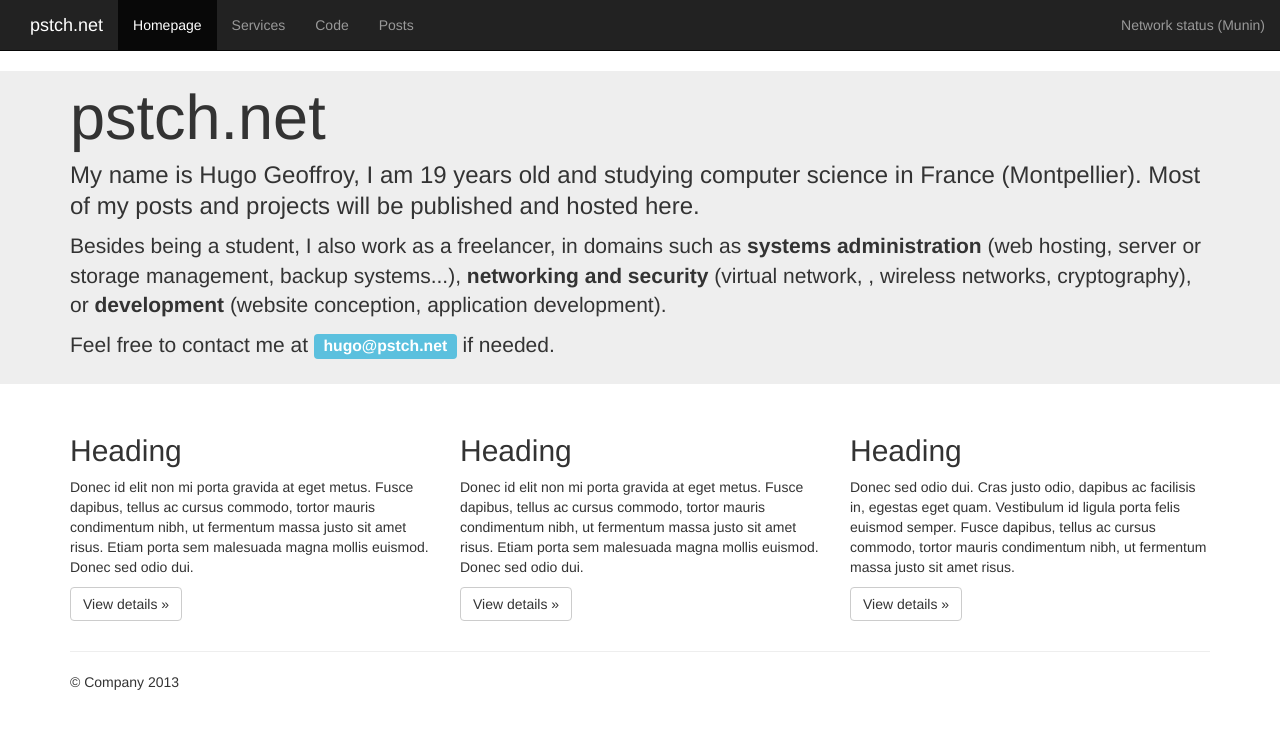
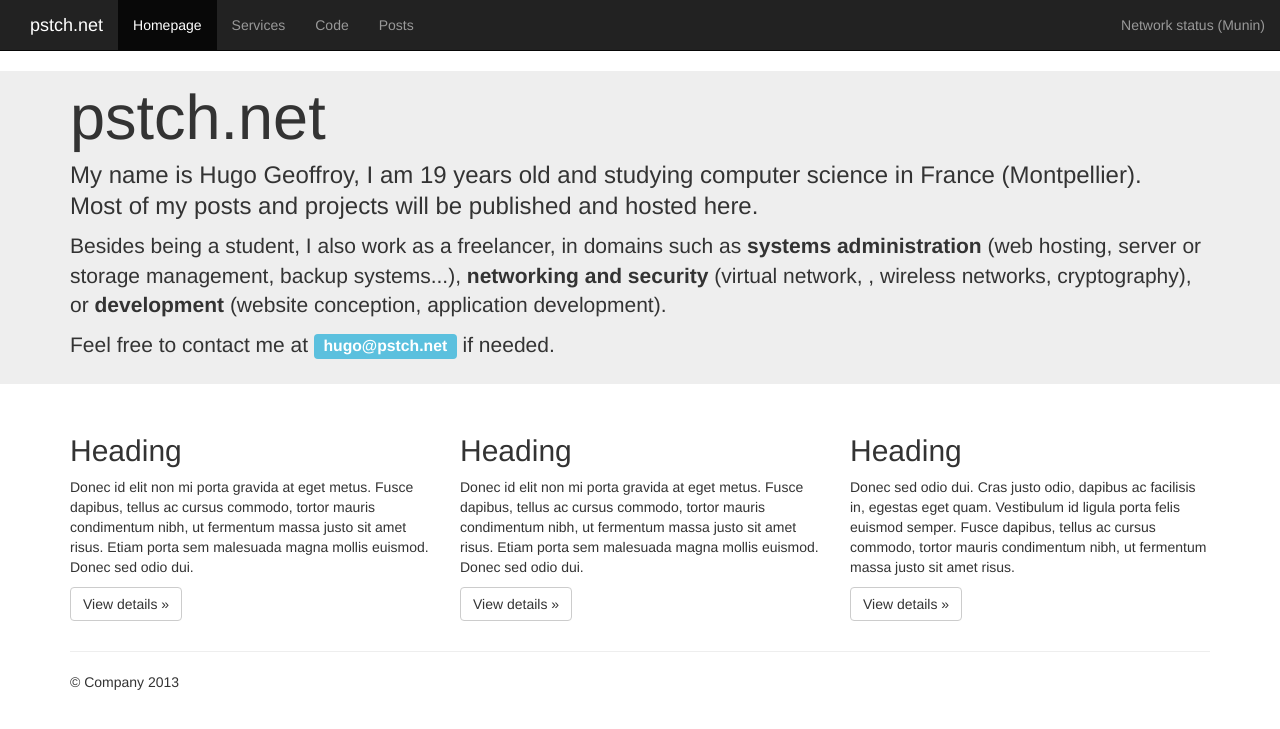
Before and after one commit to pstch/pstch-www, a Jekyll site: the page built from index.html, in a window 1280 px wide. Shown: the top 729 px of the page. Built offline with Jekyll 4.4.1, drawn with Linux system fonts in a browser that asks for light colours.

Commit message:
New design with bootstrap

```diff
--- a/index.html
+++ b/index.html
@@ -6,7 +6,8 @@
 <div class="jumbotron" id="home-header">
   <div class="container">
     <h1>pstch.net</h1>
-    <p>My name is Hugo Geoffroy, I am 19 years old and studying computer science in France (Montpellier). Most of my posts and projects will be published and hosted here.</p>
+    <p>My name is Hugo Geoffroy, I am 19 years old and studying computer science in France (Montpellier).<br/>
+      Most of my posts and projects will be published and hosted here.</p>
     <p>Besides being a student, I also work as a freelancer, in domains such as <strong>systems administration</strong> (web hosting, server or storage management, backup systems...), <strong>networking and security</strong> (virtual network, , wireless networks, cryptography), or <strong>development</strong> (website conception, application development).</p>
     <p>Feel free to contact me at <a class="label label-info" href="mailto:hugo@pstch.net">hugo@pstch.net</a> if needed.</p>
   </div>
--- a/media/css/custom.css
+++ b/media/css/custom.css
@@ -13,7 +13,7 @@
     margin-top: 0px;
 }
 #home-header h1 p {
-    font-size: 14px;
+    font-size: 12px;
 }
 #home-header h1 + p {
     font-size: 24px;
```
